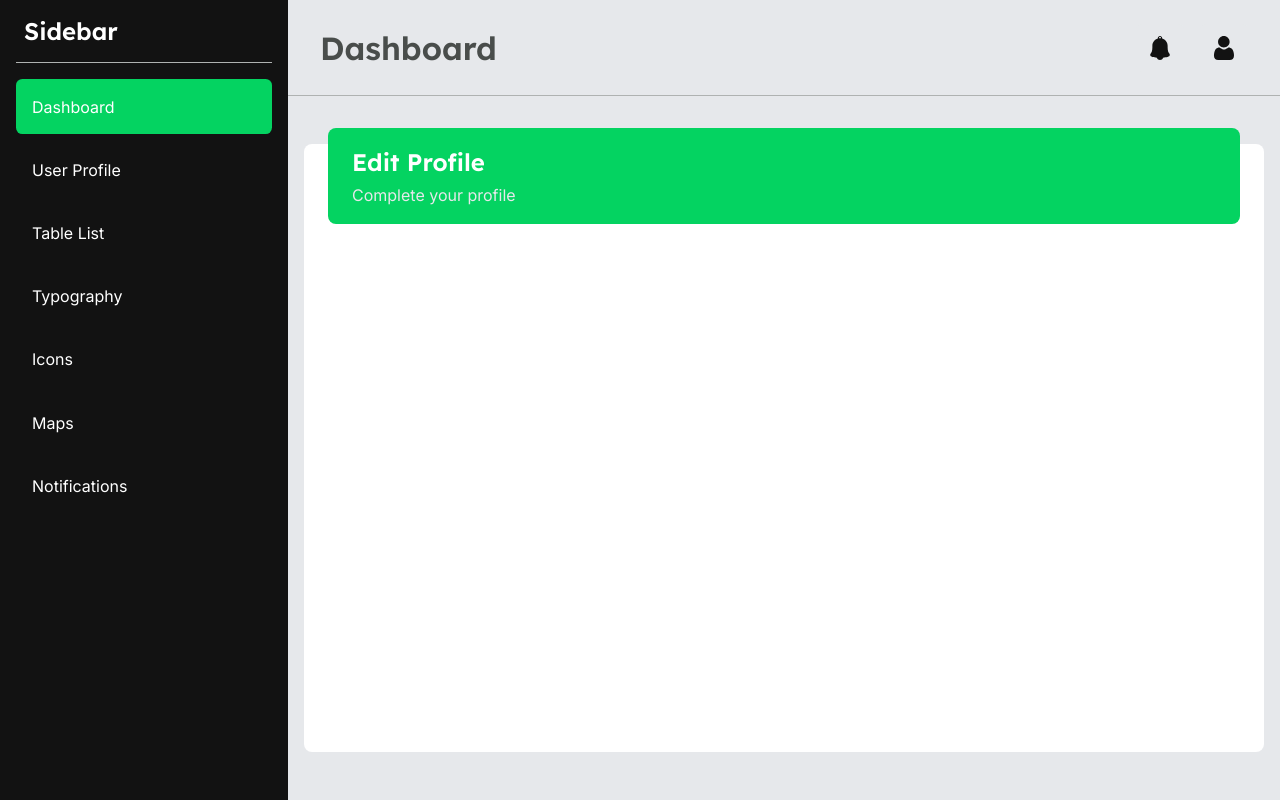
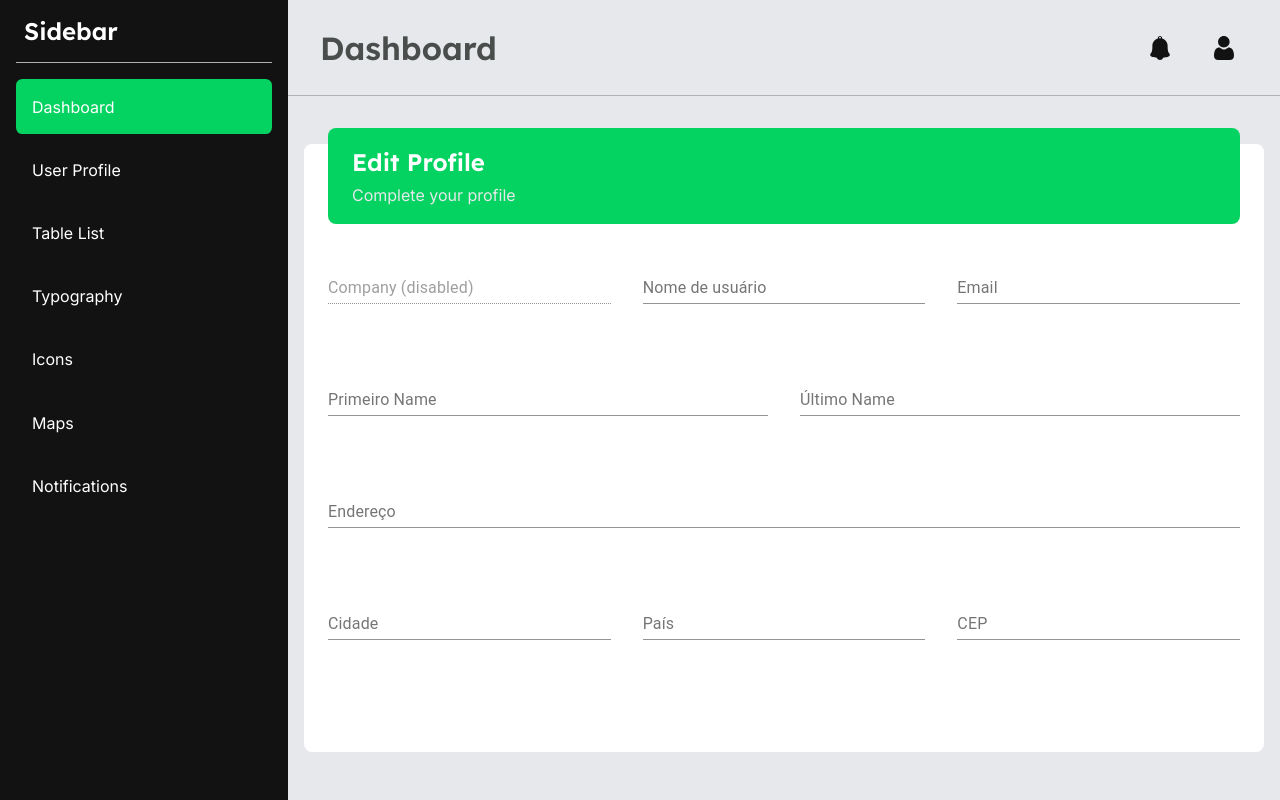
Before and after one commit to MatheusGomesRocha/dashboard_next, a Next.js app: page /user/1 in a window 1280 px wide. Built offline with nearby package versions, Linux system fonts and the light colour scheme.

Commit message:
Adicionando inputs ao form na tela User Profile

```diff
--- a/src/pages/user/[slug].tsx
+++ b/src/pages/user/[slug].tsx
@@ -1,5 +1,6 @@
 import styles from './user.module.scss';
 import { useRouter } from 'next/router';
+import TextField from '@material-ui/core/TextField';
 
 export default function User() {
     const router = useRouter();
@@ -14,6 +15,26 @@ export default function User() {
                 </div>
 
                 <form>
+                    <div>
+                        <TextField label="Company (disabled)" disabled />
+                        <TextField label="Nome de usuário" />
+                        <TextField label="Email" />
+                    </div>
+
+                    <div>
+                        <TextField label="Primeiro Name" />
+                        <TextField label="Último Name" />
+                    </div>
+
+                    <div>
+                        <TextField label="Endereço" />
+                    </div>
+
+                    <div>
+                        <TextField label="Cidade" />
+                        <TextField label="País" />
+                        <TextField label="CEP" />
+                    </div>
 
                 </form>
             </div>
--- a/src/pages/user/user.module.scss
+++ b/src/pages/user/user.module.scss
@@ -20,7 +20,7 @@
         top: -1rem;
         padding: 0 1.5rem;
         height: 6rem;
-        margin: 0 2.5% 0 2.5%;
+        margin: 0 2.5%;
         border-radius: 0.5rem;
         width: 95%;
         display: flex;
@@ -32,4 +32,19 @@
             margin-top: 0.5rem;
         }
     }
+
+    form {
+        position: absolute;
+        top: 7rem;
+        margin: 0 2.5%;
+        width: 95%;
+        display: grid;
+        grid-gap: 4rem;
+
+        div {
+            display: flex;
+            width: 100%;
+            gap: 2rem;
+        }
+    }
 }
```
